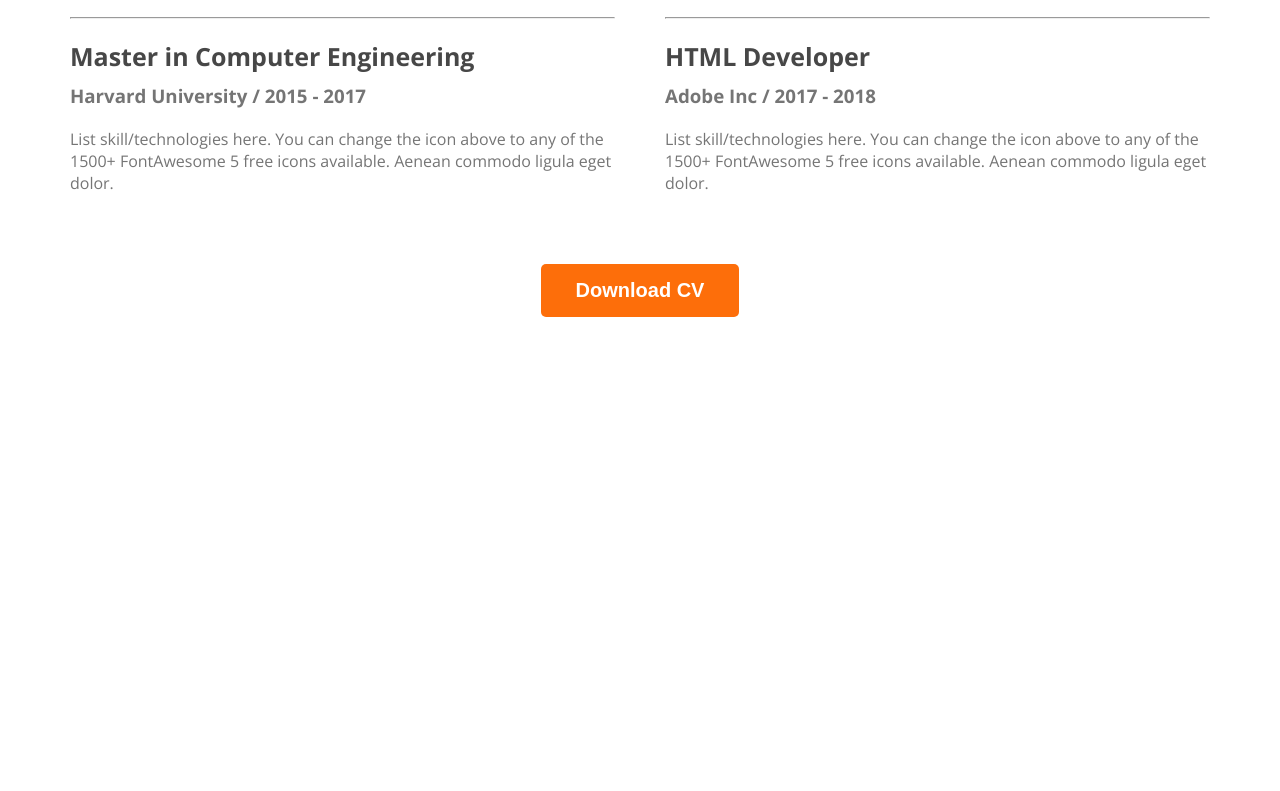
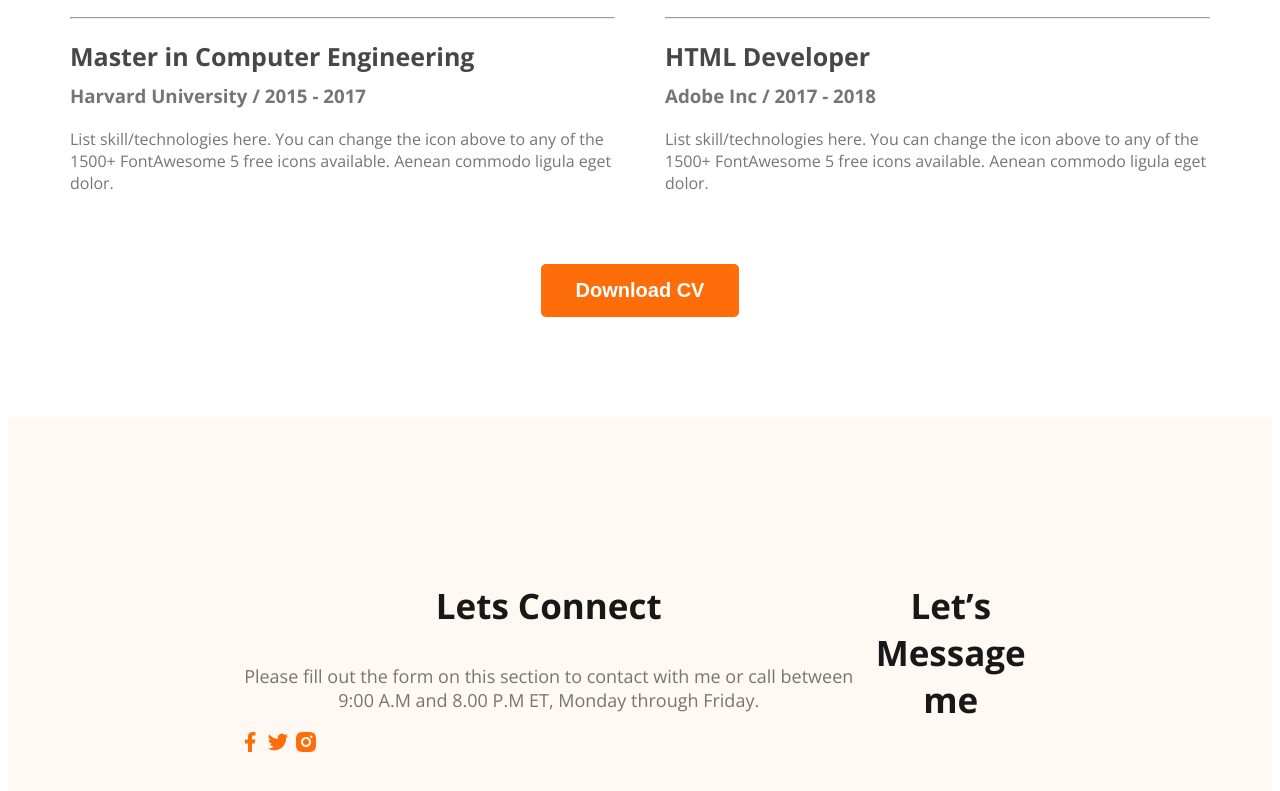
Before and after one commit to Hasan-Maruf1/web-developer-portfolio, a plain HTML site: page index.html in a window 1280 px wide. Shown: the part 2541-3332 px from the top of the page. Before the commit the page ends 2866 px from the top, so only its background shows below. Drawn offline with nearby package versions, Linux system fonts and the light colour scheme.

Commit message:
footer added

```diff
--- a/index.html
+++ b/index.html
@@ -150,6 +150,21 @@
 
     </main>
     <footer>
+        <div class="footer-column">
+            <h3 class="section-title">Lets Connect</h3>
+            <p class="section-desc">Please fill out the form on this section to contact with me or call between 9:00 A.M and 8.00 P.M ET, Monday through Friday.</p>
+            <div class="social-links">
+                <a href="https://www.facebook.com/" target="_blank"><img src="images/icons/facebook.png" alt="Facebook"></a>
+                <a href="https://twitter.com/" target="_blank"><img src="images/icons/twitter.png" alt="twitter"></a>
+                <a href="https://www.instagram.com/" target="_blank"><img src="images/icons/insta.png" alt="Instagram"></a>
+            </div>
+            <div></div>
+
+        </div>
+        <div class="footer-column">
+            <h3 class="section-title">Let’s Message me</h3>
+
+        </div>
 
     </footer>
 
--- a/styles/portfolio.css
+++ b/styles/portfolio.css
@@ -219,3 +219,11 @@ main section {
 text-align: center;
 margin-top: 50px;
 }
+/* Footer */
+footer{
+    margin-top: 100px;
+    display: flex;
+    background-color: #FFF8F3;
+    padding: 130px 230px;
+
+}
```
